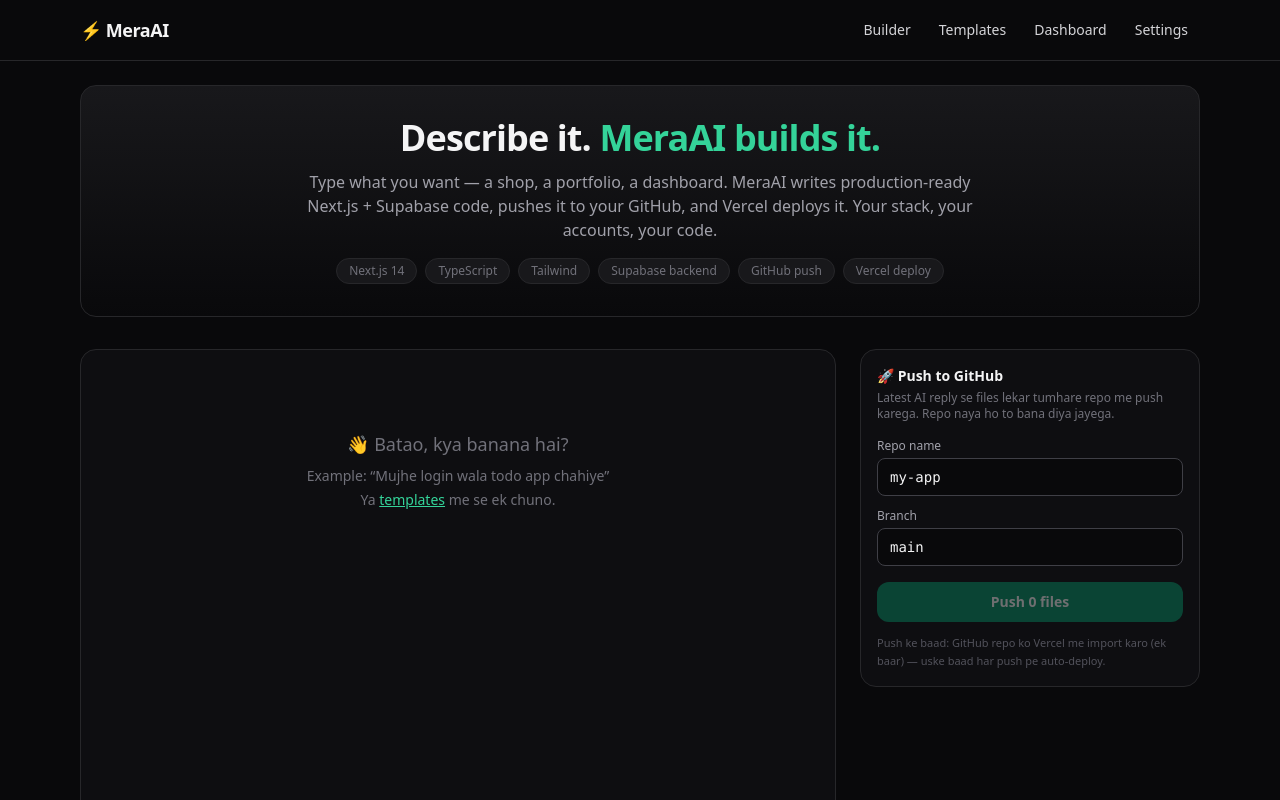
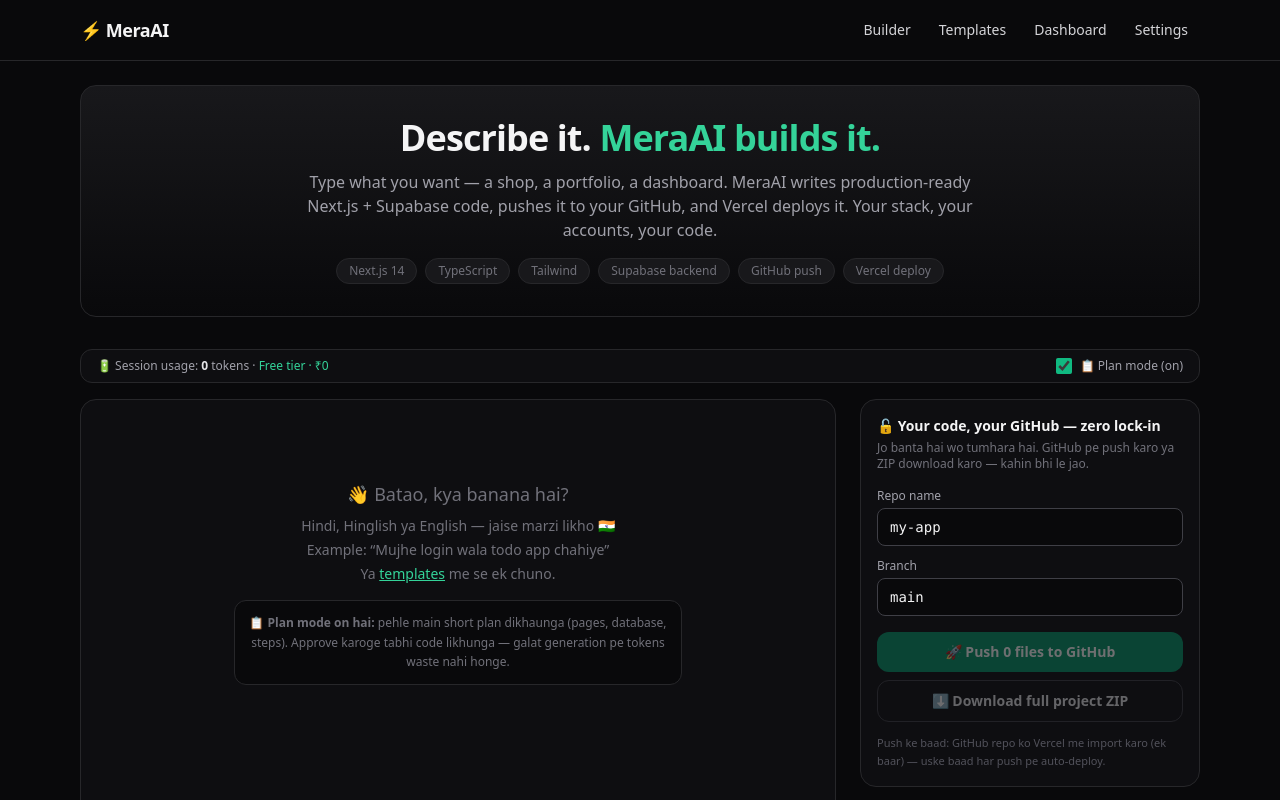
Before and after one commit to raj3kk/mera-ai, a Next.js app: page / in a window 1280 px wide. Shown: the top 800 px of the page. Built offline with nearby package versions, Linux system fonts and the light colour scheme.

Commit message:
MeraAI Phase 1: market moats (usage meter, plan mode, ZIP export, pricing, SEO templates)

```diff
--- a/components/BuilderChat.tsx
+++ b/components/BuilderChat.tsx
@@ -2,10 +2,19 @@
 
 import { useEffect, useRef, useState } from "react";
 import { useSearchParams } from "next/navigation";
+import { createZip } from "@/lib/zip";
+
+interface Usage {
+  prompt: number;
+  completion: number;
+  total: number;
+}
 
 interface Msg {
   role: "user" | "assistant";
   content: string;
+  usage?: Usage;
+  plan?: boolean;
 }
 
 interface GenFile {
@@ -31,16 +40,22 @@
   return reply.replace(new RegExp(FILE_BLOCK_RE, "g"), "").trim();
 }
 
+function fmt(n: number): string {
+  return n.toLocaleString("en-IN");
+}
+
 export default function BuilderChat() {
   const params = useSearchParams();
   const [messages, setMessages] = useState<Msg[]>([]);
   const [input, setInput] = useState("");
   const [loading, setLoading] = useState(false);
+  const [planMode, setPlanMode] = useState(true);
   const [repo, setRepo] = useState("my-app");
   const [branch, setBranch] = useState("main");
   const [pushing, setPushing] = useState(false);
   const [pushResult, setPushResult] = useState<string | null>(null);
   const [expanded, setExpanded] = useState<Record<string, boolean>>({});
+  const inputRef = useRef<HTMLTextAreaElement>(null);
   const bottomRef = useRef<HTMLDivElement>(null);
 
   useEffect(() => {
@@ -53,15 +68,17 @@
     bottomRef.current?.scrollIntoView({ behavior: "smooth" });
   }, [messages, loading]);
 
-  const lastFiles: GenFile[] =
+  const sessionTokens = messages.reduce((s, m) => s + (m.usage?.total ?? 0), 0);
+  const lastAssistant: Msg | null =
     messages.length > 0 && messages[messages.length - 1].role === "assistant"
-      ? parseFiles(messages[messages.length - 1].content)
-      : [];
+      ? messages[messages.length - 1]
+      : null;
+  const lastFiles: GenFile[] = lastAssistant ? parseFiles(lastAssistant.content) : [];
 
-  async function send() {
-    const text = input.trim();
-    if (!text || loading) return;
-    const next: Msg[] = [...messages, { role: "user", content: text }];
+  async function sendText(text: string, asPlan: boolean) {
+    const t = text.trim();
+    if (!t || loading) return;
+    const next: Msg[] = [...messages, { role: "user", content: t }];
     setMessages(next);
     setInput("");
     setPushResult(null);
@@ -70,19 +87,49 @@
       const r = await fetch("/api/chat", {
         method: "POST",
         headers: { "Content-Type": "application/json" },
-        body: JSON.stringify({ messages: next }),
+        body: JSON.stringify({ messages: next, planMode: asPlan }),
       });
       const data = await r.json();
       if (data.error) {
         setMessages([...next, { role: "assistant", content: `⚠️ ${data.error}` }]);
       } else {
-        setMessages([...next, { role: "assistant", content: data.reply }]);
+        setMessages([
+          ...next,
+          { role: "assistant", content: data.reply, usage: data.usage, plan: data.plan === true },
+        ]);
       }
     } catch {
       setMessages([...next, { role: "assistant", content: "⚠️ Network error. Try again." }]);
     } finally {
       setLoading(false);
     }
+  }
+
+  function send() {
+    sendText(input, planMode);
+  }
+
+  function approvePlan() {
+    // Plan approved → full build, plan mode off for this generation.
+    sendText("Plan approved ✅. Ab full production-ready code generate karo — saari files filepath blocks me.", false);
+  }
+
+  function editPlan() {
+    setInput("Is plan me ye change karo: ");
+    inputRef.current?.focus();
+  }
+
+  function downloadZip() {
+    if (lastFiles.length === 0) return;
+    const zip = createZip(lastFiles);
+    const blob = new Blob([zip.buffer as ArrayBuffer], { type: "application/zip" });
+    const a = document.createElement("a");
+    a.href = URL.createObjectURL(blob);
+    a.download = `${repo.trim() || "mera-ai-app"}.zip`;
+    document.body.appendChild(a);
+    a.click();
+    a.remove();
+    setTimeout(() => URL.revokeObjectURL(a.href), 5000);
   }
 
   async function pushToGitHub() {
@@ -114,6 +161,26 @@
   }
 
   return (
+    <div className="space-y-4">
+      {/* Usage meter — transparent, always visible */}
+      <div className="flex flex-wrap items-center justify-between gap-2 rounded-xl border border-zinc-800 bg-zinc-900/40 px-4 py-2 text-xs text-zinc-400">
+        <span>
+          🔋 Session usage: <b className="text-zinc-200">{fmt(sessionTokens)}</b> tokens ·{" "}
+          <span className="text-emerald-400">Free tier · ₹0</span>
+        </span>
+        <label className="flex cursor-pointer items-center gap-2">
+          <input
+            type="checkbox"
+            checked={planMode}
+            onChange={(e) => setPlanMode(e.target.checked)}
+            className="h-4 w-4 accent-emerald-500"
+          />
+          <span title="Pehle plan dikhao, approve ke baad hi code likho — token waste nahi">
+            📋 Plan mode {planMode ? "(on)" : "(off)"}
+          </span>
+        </label>
+      </div>
+
       <div className="grid gap-6 lg:grid-cols-[1fr_340px]">
         {/* Chat column */}
         <div className="flex min-h-[560px] flex-col rounded-2xl border border-zinc-800 bg-zinc-900/40">
@@ -121,13 +188,21 @@
             {messages.length === 0 && (
               <div className="mt-16 text-center text-sm text-zinc-500">
                 <p className="text-lg">👋 Batao, kya banana hai?</p>
-              <p className="mt-2">Example: “Mujhe login wala todo app chahiye”</p>
+                <p className="mt-2">Hindi, Hinglish ya English — jaise marzi likho 🇮🇳</p>
+                <p className="mt-1">Example: “Mujhe login wala todo app chahiye”</p>
                 <p className="mt-1">Ya <a className="text-emerald-400 underline" href="/templates">templates</a> me se ek chuno.</p>
+                {planMode && (
+                  <p className="mx-auto mt-4 max-w-md rounded-xl border border-zinc-800 bg-zinc-950 p-3 text-xs leading-relaxed">
+                    📋 <b>Plan mode on hai:</b> pehle main short plan dikhaunga (pages, database, steps).
+                    Approve karoge tabhi code likhunga — galat generation pe tokens waste nahi honge.
+                  </p>
+                )}
               </div>
             )}
             {messages.map((m, i) => {
               const files = m.role === "assistant" ? parseFiles(m.content) : [];
               const text = m.role === "assistant" ? stripFiles(m.content) : m.content;
+              const isLastPlan = m.plan === true && lastAssistant === m;
               return (
                 <div key={i} className={`flex ${m.role === "user" ? "justify-end" : "justify-start"}`}>
                   <div
@@ -137,7 +212,28 @@
                         : "border border-zinc-800 bg-zinc-900 text-zinc-200"
                     }`}
                   >
+                    {m.plan && (
+                      <p className="mb-2 text-xs font-semibold uppercase tracking-wide text-amber-400">
+                        📋 Plan (code nahi likha abhi)
+                      </p>
+                    )}
                     {text && <p className="whitespace-pre-wrap">{text}</p>}
+                    {isLastPlan && !loading && (
+                      <div className="mt-3 flex flex-wrap gap-2">
+                        <button
+                          onClick={approvePlan}
+                          className="rounded-lg bg-emerald-600 px-4 py-2 text-xs font-semibold text-white hover:bg-emerald-500"
+                        >
+                          ✅ Approve & Build
+                        </button>
+                        <button
+                          onClick={editPlan}
+                          className="rounded-lg border border-zinc-700 px-4 py-2 text-xs text-zinc-300 hover:bg-zinc-800"
+                        >
+                          ✏️ Edit plan
+                        </button>
+                      </div>
+                    )}
                     {files.length > 0 && (
                       <div className="mt-3 space-y-2">
                         <p className="text-xs font-semibold uppercase tracking-wide text-emerald-400">
@@ -147,9 +243,7 @@
                           <div key={f.path} className="rounded-lg border border-zinc-800 bg-zinc-950">
                             <button
                               className="flex w-full items-center justify-between px-3 py-2 text-left font-mono text-xs text-zinc-300"
-                            onClick={() =>
-                              setExpanded((e) => ({ ...e, [f.path]: !e[f.path] }))
-                            }
+                              onClick={() => setExpanded((e) => ({ ...e, [f.path]: !e[f.path] }))}
                             >
                               <span className="truncate">{f.path}</span>
                               <span className="ml-2 text-zinc-500">{expanded[f.path] ? "▾" : "▸"}</span>
@@ -163,6 +257,12 @@
                         ))}
                       </div>
                     )}
+                    {m.usage && m.usage.total > 0 && (
+                      <p className="mt-2 border-t border-zinc-800 pt-2 text-[11px] text-zinc-500">
+                        🔋 {fmt(m.usage.total)} tokens (in {fmt(m.usage.prompt)} / out {fmt(m.usage.completion)}) ·{" "}
+                        <span className="text-emerald-500">₹0</span>
+                      </p>
+                    )}
                   </div>
                 </div>
               );
@@ -170,7 +270,7 @@
             {loading && (
               <div className="flex justify-start">
                 <div className="rounded-xl border border-zinc-800 bg-zinc-900 px-4 py-3 text-sm text-zinc-400">
-                ⚡ MeraAI code likh raha hai…
+                  ⚡ MeraAI {planMode ? "plan bana raha hai" : "code likh raha hai"}…
                 </div>
               </div>
             )}
@@ -179,6 +279,7 @@
           <div className="border-t border-zinc-800 p-3">
             <div className="flex gap-2">
               <textarea
+                ref={inputRef}
                 value={input}
                 onChange={(e) => setInput(e.target.value)}
                 onKeyDown={(e) => {
@@ -188,7 +289,7 @@
                   }
                 }}
                 rows={2}
-              placeholder="Apne app ka idea likho… (Enter = send)"
+                placeholder="Apne app ka idea likho — Hindi / Hinglish / English… (Enter = send)"
                 className="flex-1 resize-none rounded-xl border border-zinc-700 bg-zinc-950 px-4 py-3 text-sm outline-none placeholder:text-zinc-600 focus:border-emerald-500"
               />
               <button
@@ -202,11 +303,12 @@
           </div>
         </div>
 
-      {/* Push panel */}
-      <div className="h-fit rounded-2xl border border-zinc-800 bg-zinc-900/40 p-4">
-        <h2 className="text-sm font-bold">🚀 Push to GitHub</h2>
+        {/* Export panel */}
+        <div className="h-fit space-y-4">
+          <div className="rounded-2xl border border-zinc-800 bg-zinc-900/40 p-4">
+            <h2 className="text-sm font-bold">🔓 Your code, your GitHub — zero lock-in</h2>
             <p className="mt-1 text-xs text-zinc-500">
-          Latest AI reply se files lekar tumhare repo me push karega. Repo naya ho to bana diya jayega.
+              Jo banta hai wo tumhara hai. GitHub pe push karo ya ZIP download karo — kahin bhi le jao.
             </p>
             <label className="mt-4 block text-xs text-zinc-400">Repo name</label>
             <input
@@ -227,7 +329,14 @@
               disabled={pushing || lastFiles.length === 0}
               className="mt-4 w-full rounded-xl bg-emerald-600 py-2.5 text-sm font-semibold text-white transition hover:bg-emerald-500 disabled:opacity-40"
             >
-          {pushing ? "Pushing…" : `Push ${lastFiles.length} files`}
+              {pushing ? "Pushing…" : `🚀 Push ${lastFiles.length} files to GitHub`}
+            </button>
+            <button
+              onClick={downloadZip}
+              disabled={lastFiles.length === 0}
+              className="mt-2 w-full rounded-xl border border-zinc-700 py-2.5 text-sm font-semibold text-zinc-200 transition hover:bg-zinc-800 disabled:opacity-40"
+            >
+              ⬇️ Download full project ZIP
             </button>
             {pushResult && (
               <pre className="mt-3 whitespace-pre-wrap rounded-lg border border-zinc-800 bg-zinc-950 p-3 text-xs text-zinc-300">
@@ -239,5 +348,7 @@
             </p>
           </div>
         </div>
+      </div>
+    </div>
   );
 }
```
Lines whose indentation alone changed are shown as unchanged.
